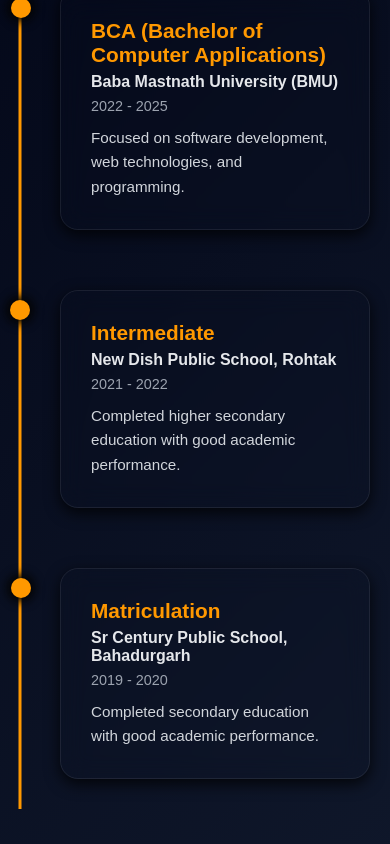
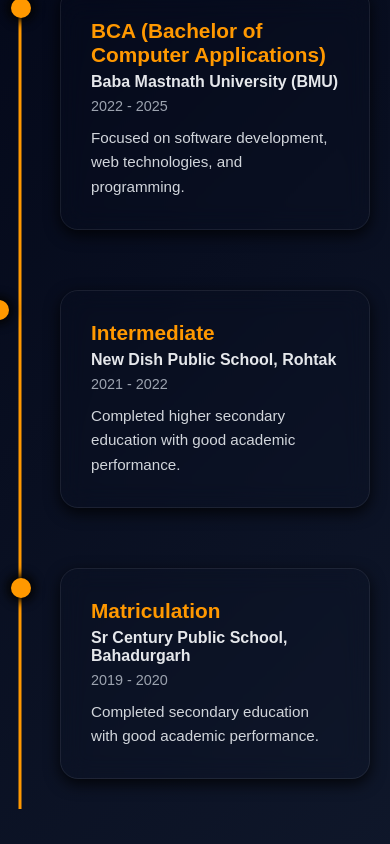
Before and after one commit to Ejaz-Ahmad18/PORTFOLIO, a React (Vite) app: page / in a window 390 px wide. Shown: the part 6793-7637 px from the top of the page. Built offline with nearby package versions, Linux system fonts and the light colour scheme.

Commit message:
Timeline-Fixed-Dot

```diff
--- a/src/Components/Educations/Educations.css
+++ b/src/Components/Educations/Educations.css
@@ -137,14 +137,17 @@
   .edu-item.right {
     left: 0;
   }
-  .edu-item.right .edu-dot {
-  left:10px;
-}
 
   .edu-dot {
     left: 11px;
     right: auto;
   }
+}
+@media(max-width:325px){
+  .edu-item.right .edu-dot {
+  left:10px;
+}
+
 }
 .education-header {
   position: relative;
```
